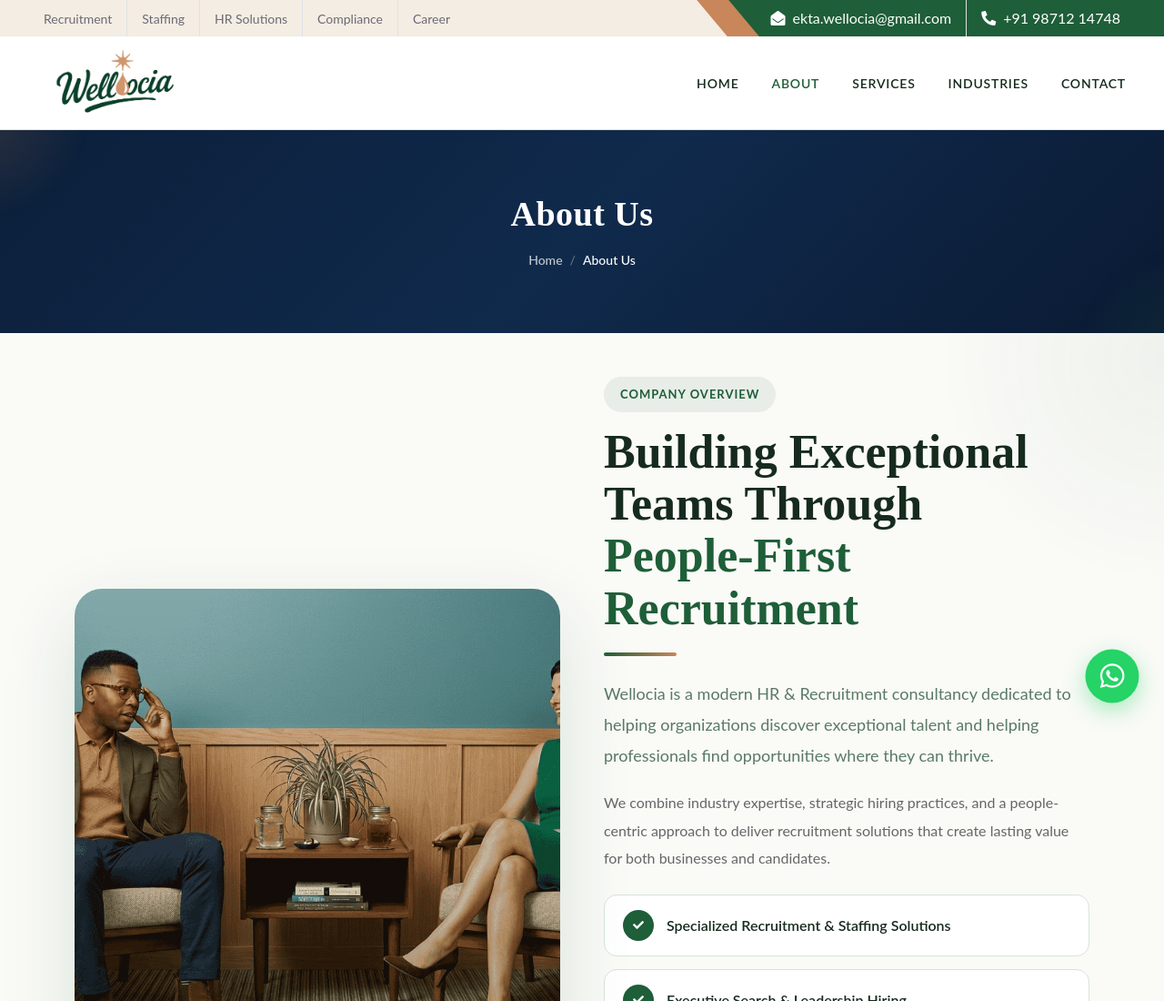
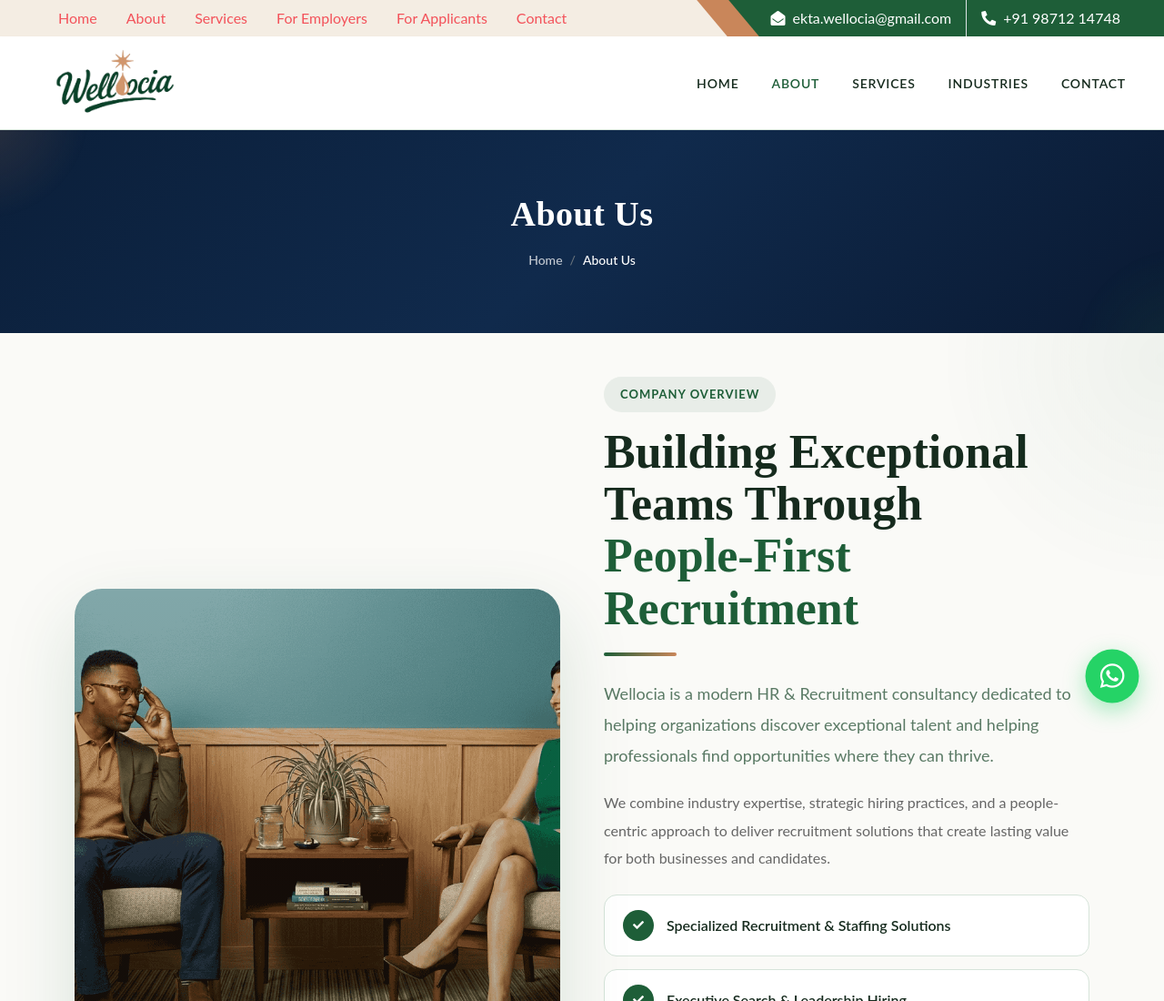
Before and after one commit to techoccasions-debug/wellocia, a plain HTML site: page about.html in a window 1280 px wide. Shown: the top 1100 px of the page at 91% size. Drawn offline with nearby package versions, Linux system fonts and the light colour scheme.

Commit message:
Update about.html

```diff
--- a/about.html
+++ b/about.html
@@ -36,11 +36,12 @@
         <div class="row gx-0">
             <div class="col-md-6 text-center text-lg-start mb-2 mb-lg-0">
                 <div class="d-inline-flex align-items-center">
-                    <a class="text-body py-2 pe-3 border-end" href="#"><small>Recruitment</small></a>
-                    <a class="text-body py-2 px-3 border-end" href="#"><small>Staffing</small></a>
-                    <a class="text-body py-2 px-3 border-end" href="#"><small>HR Solutions</small></a>
-                    <a class="text-body py-2 px-3 border-end" href="#"><small>Compliance</small></a>
-                    <a class="text-body py-2 ps-3" href="#"><small>Career</small></a>
+                    <a href="index.html" class="nav-item nav-link">Home</a>
+                <a href="about.html" class="nav-item nav-link">About</a>
+                <a href="service.html" class="nav-item nav-link">Services</a>
+                <a href="employer.html" class="nav-item nav-link">For Employers</a>
+                 <a href="applicant.html" class="nav-item nav-link">For Applicants</a>
+                <a href="contact.html" class="nav-item nav-link active">Contact</a>
                 </div>
             </div>
             <div class="col-md-6 text-center text-lg-end">
```
